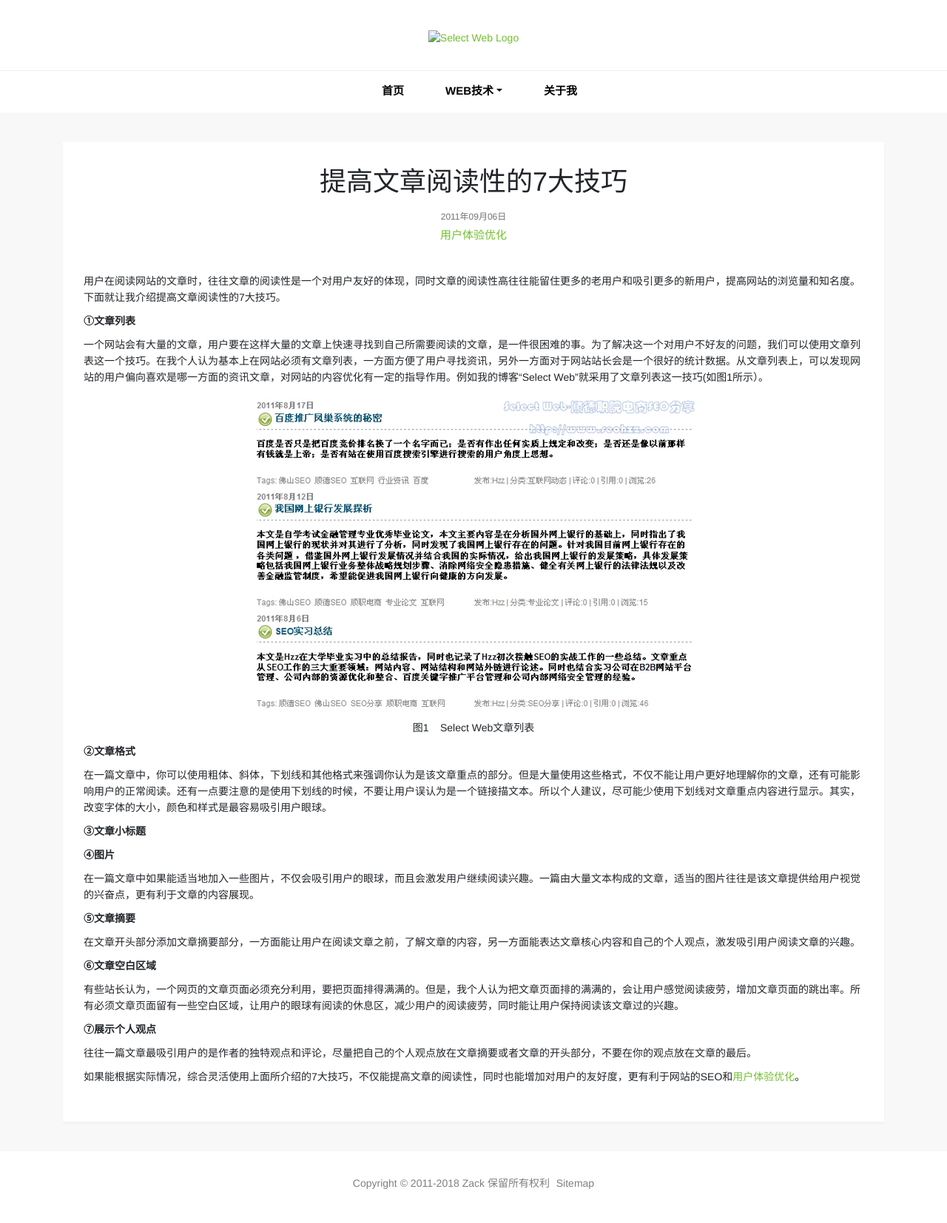
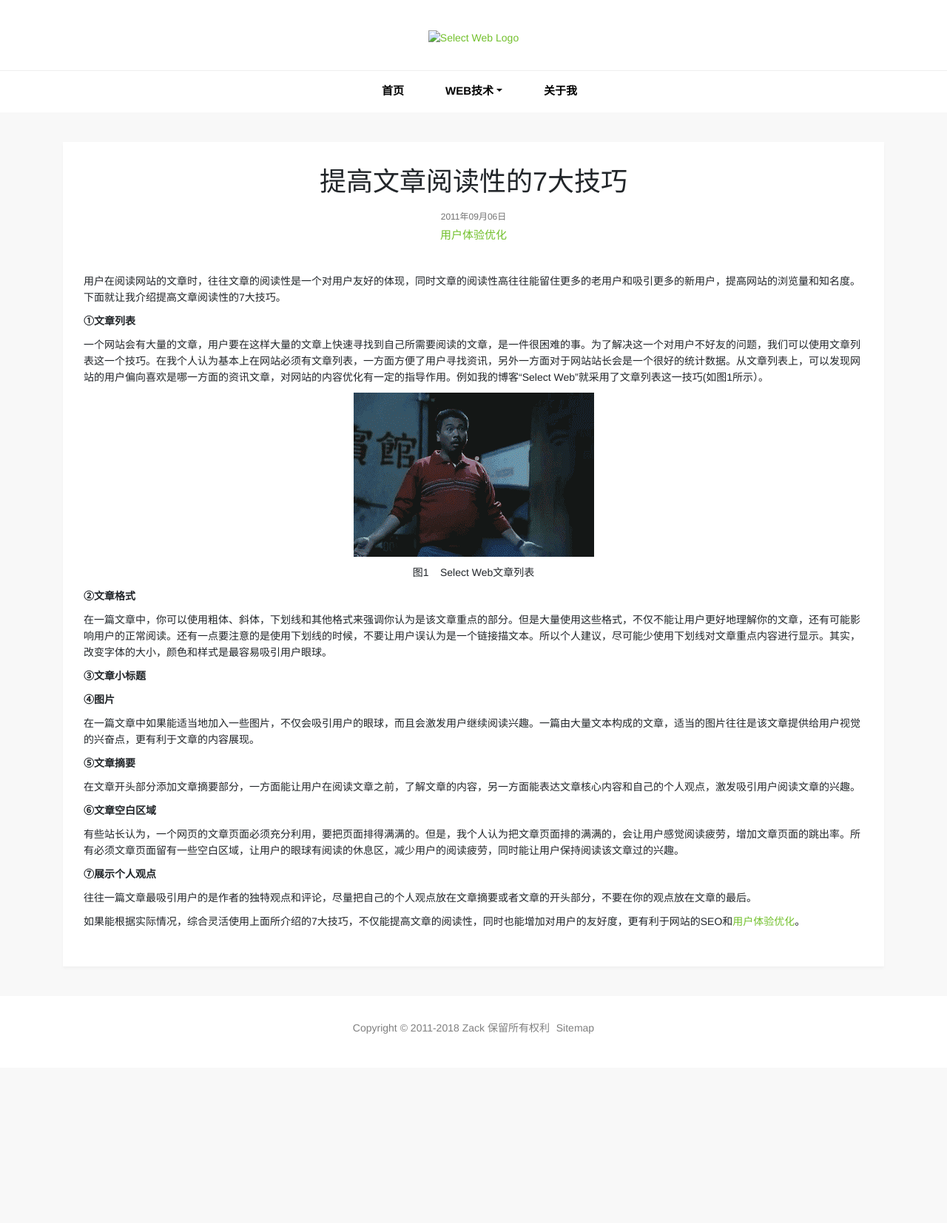
Before and after one commit to hzs123456/hzs123456.github.io, a Jekyll site: the page built from ueo/_posts/2011-09-06-web-read-skill.html, in a window 1280 px wide. Shown: the whole page at 74% size. Built offline with Jekyll 4.4.1, drawn with Linux system fonts in a browser that asks for light colours; after the commit the page ends 1444 px from its top, so only the background shows below that.

Commit message:
Update 2011-09-06-web-read-skill.html

```diff
--- a/ueo/_posts/2011-09-06-web-read-skill.html
+++ b/ueo/_posts/2011-09-06-web-read-skill.html
@@ -10,7 +10,7 @@
 <p>用户在阅读网站的文章时，往往文章的阅读性是一个对用户友好的体现，同时文章的阅读性高往往能留住更多的老用户和吸引更多的新用户，提高网站的浏览量和知名度。下面就让我介绍提高文章阅读性的7大技巧。</p>
 <p><b>①文章列表</b></p>
 <p>一个网站会有大量的文章，用户要在这样大量的文章上快速寻找到自己所需要阅读的文章，是一件很困难的事。为了解决这一个对用户不好友的问题，我们可以使用文章列表这一个技巧。在我个人认为基本上在网站必须有文章列表，一方面方便了用户寻找资讯，另外一方面对于网站站长会是一个很好的统计数据。从文章列表上，可以发现网站的用户偏向喜欢是哪一方面的资讯文章，对网站的内容优化有一定的指导作用。例如我的博客&ldquo;Select Web&rdquo;就采用了文章列表这一技巧(如图1所示）。</p>
-<p align="center"><img class="img-fluid" alt="Select Web文章列表" src="{{ site.url }}/images/ueo/web-read-skill-1.jpg"></p>
+<p align="center"><img class="img-fluid" alt="Select Web文章列表" src="{{ site.url }}/images/ueo/meishangche.jpg"></p>
 <p align="center">图1&nbsp;&nbsp;&nbsp; Select Web文章列表</p>
 <p><b>②文章格式</b></p>
 <p>在一篇文章中，你可以使用粗体、斜体，下划线和其他格式来强调你认为是该文章重点的部分。但是大量使用这些格式，不仅不能让用户更好地理解你的文章，还有可能影响用户的正常阅读。还有一点要注意的是使用下划线的时候，不要让用户误认为是一个链接描文本。所以个人建议，尽可能少使用下划线对文章重点内容进行显示。其实，改变字体的大小，颜色和样式是最容易吸引用户眼球。</p>
```
